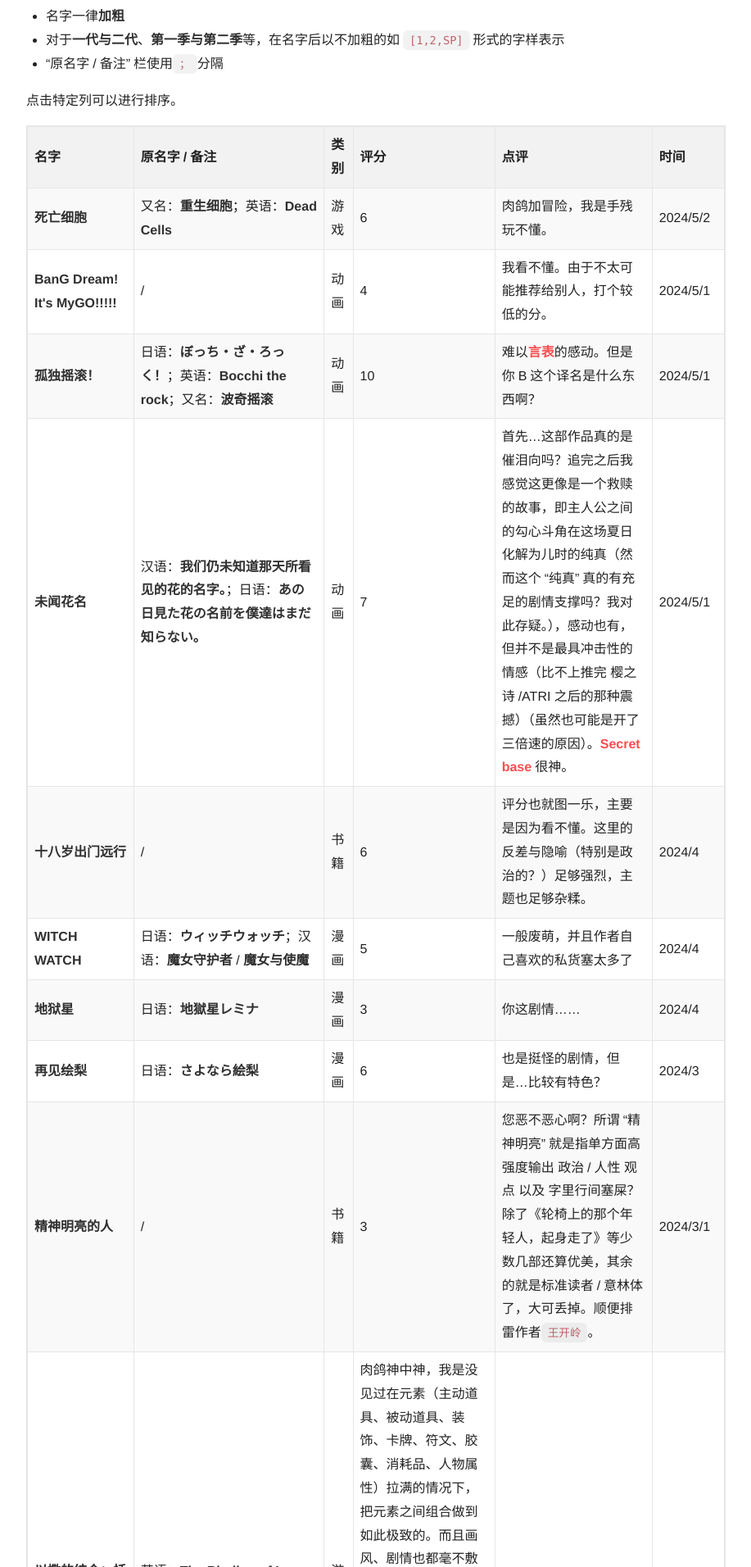
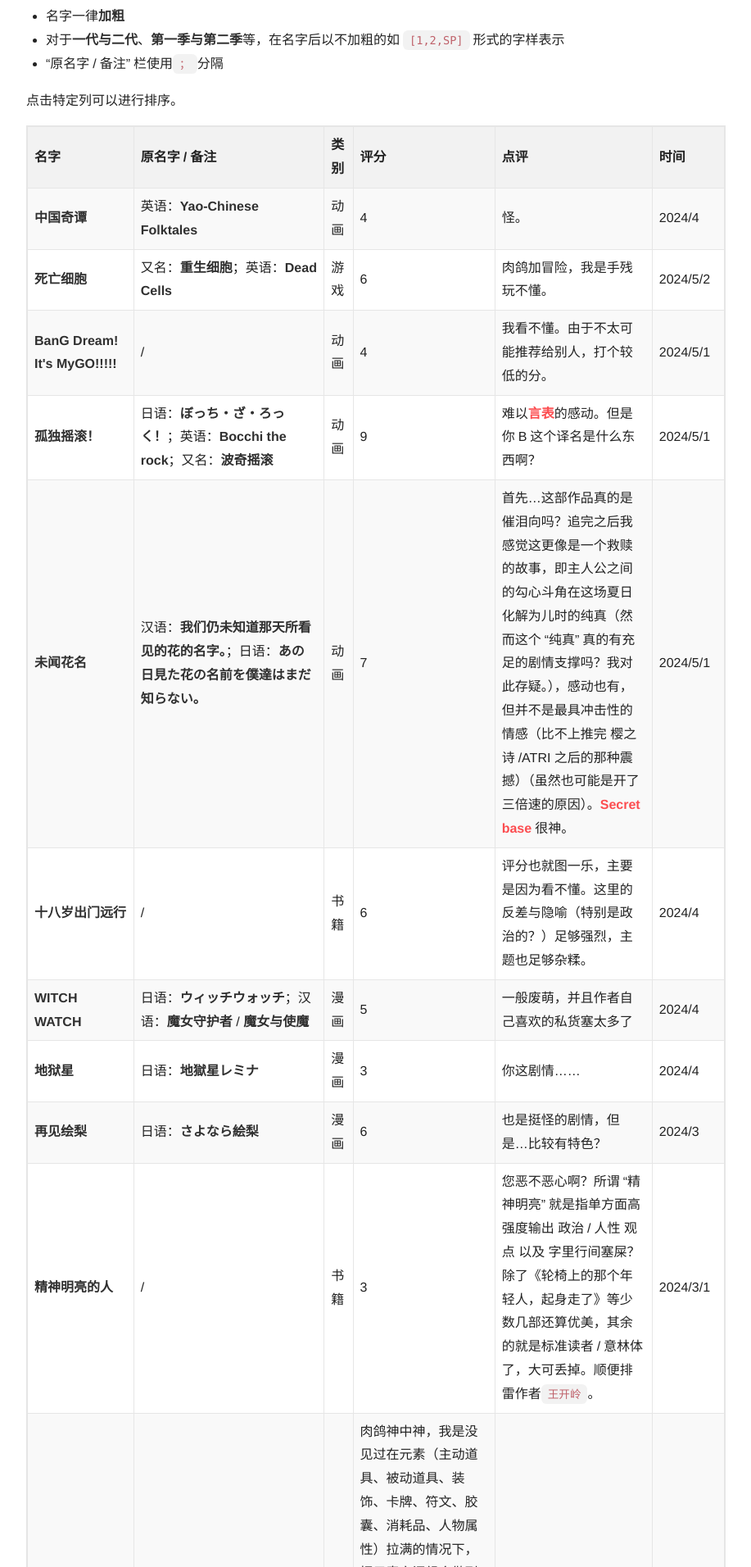
Before and after one commit to Young-Lord/Young-Lord.github.io, a Jekyll site: the page built from memories.md, in a window 1280 px wide. Shown: the part 631-2543 px from the top of the page at 82% size, without its empty margins (181-1098 px from the left). Built offline with Jekyll 4.4.1, drawn with Linux system fonts in a browser that asks for light colours; nearby versions of some CDN libraries; comment, search, counter and statistics services are not loaded.

Commit message:
memo: 中国奇谭； 孤独摇滚 9 -> 10

```diff
--- a/memories.md
+++ b/memories.md
@@ -27,9 +27,10 @@
 
 | 名字                                  | 原名字/备注                                                  | 类别      | 评分 | 点评                                   | 时间       |
 | ------------------------------------- | ------------------------------------------------------------ | --------- | ---- | -------------------------------------- | ---------- |
+| **中国奇谭** | 英语：**Yao-Chinese Folktales** | 动画 | 4 | 怪。 | 2024/4 |
 | **死亡细胞** | 又名：**重生细胞**；英语：**Dead Cells** | 游戏 | 6 | 肉鸽加冒险，我是手残玩不懂。 | 2024/5/2 |
 | **BanG Dream! It's MyGO!!!!!** | / | 动画 | 4 | 我看不懂。由于不太可能推荐给别人，打个较低的分。 | 2024/5/1 |
-| **孤独摇滚！** | 日语：**ぼっち・ざ・ろっく！**；英语：**Bocchi the rock**；又名：**波奇摇滚** | 动画 | 10 | 难以[言表](https://www.bilibili.com/read/cv21231234/)的感动。但是你B这个译名是什么东西啊？ | 2024/5/1 |
+| **孤独摇滚！** | 日语：**ぼっち・ざ・ろっく！**；英语：**Bocchi the rock**；又名：**波奇摇滚** | 动画 | 9 | 难以[言表](https://www.bilibili.com/read/cv21231234/)的感动。但是你B这个译名是什么东西啊？ | 2024/5/1 |
 | **未闻花名** | 汉语：**我们仍未知道那天所看见的花的名字。**；日语：**あの日見た花の名前を僕達はまだ知らない。** | 动画 | 7 | 首先…这部作品真的是催泪向吗？追完之后我感觉这更像是一个救赎的故事，即主人公之间的勾心斗角在这场夏日化解为儿时的纯真（然而这个“纯真”真的有充足的剧情支撑吗？我对此存疑。），感动也有，但并不是最具冲击性的情感（比不上推完 樱之诗/ATRI 之后的那种震撼）（虽然也可能是开了三倍速的原因）。[Secret base](https://www.bilibili.com/video/BV1d54y137H7)很神。 | 2024/5/1 |
 | **十八岁出门远行** | / | 书籍 | 6 | 评分也就图一乐，主要是因为看不懂。这里的反差与隐喻（特别是政治的？）足够强烈，主题也足够杂糅。 | 2024/4 |
 | **WITCH WATCH** | 日语：**ウィッチウォッチ**；汉语：**魔女守护者** / **魔女与使魔** | 漫画 | 5 | 一般废萌，并且作者自己喜欢的私货塞太多了 | 2024/4 |
```
